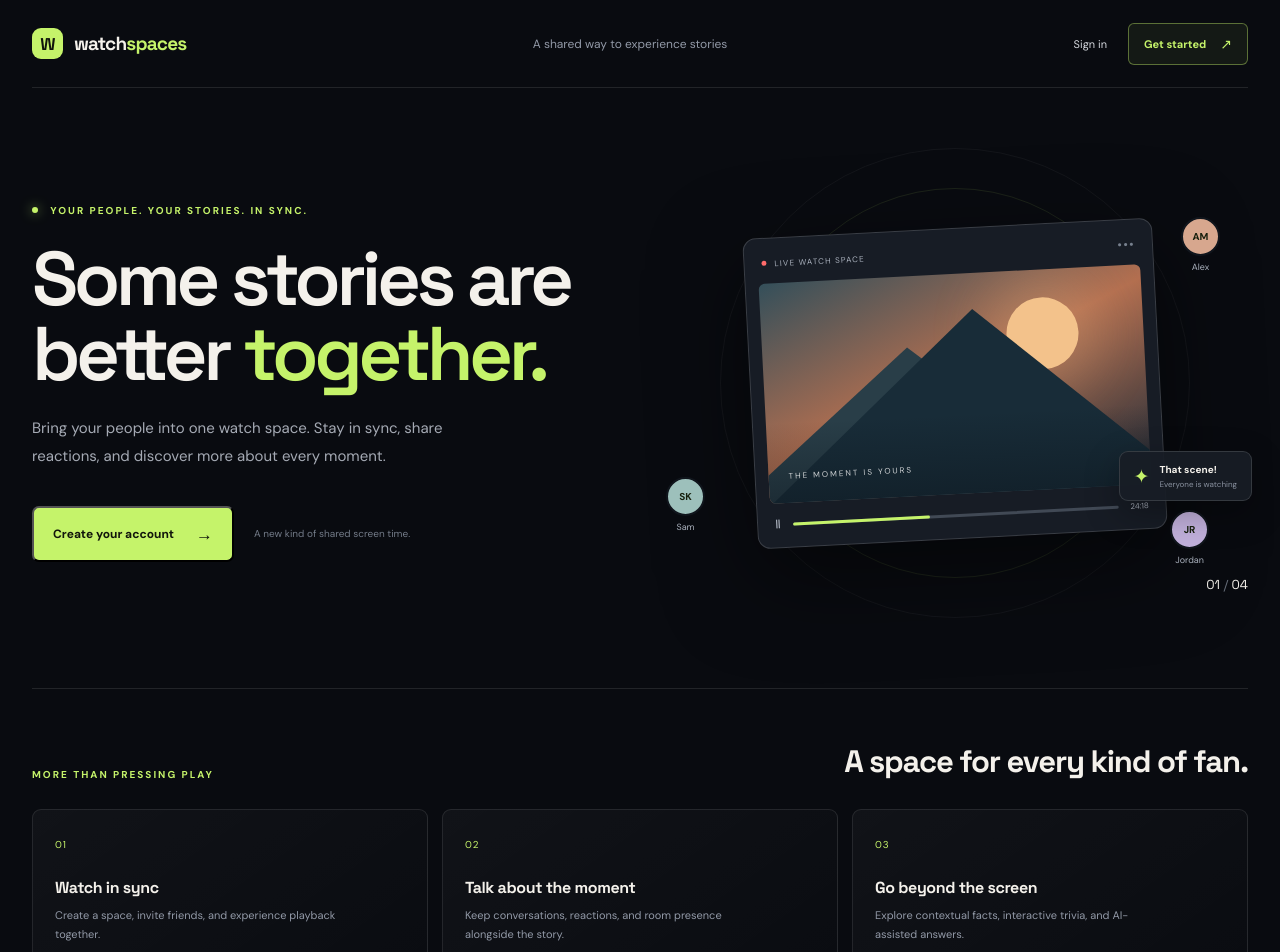
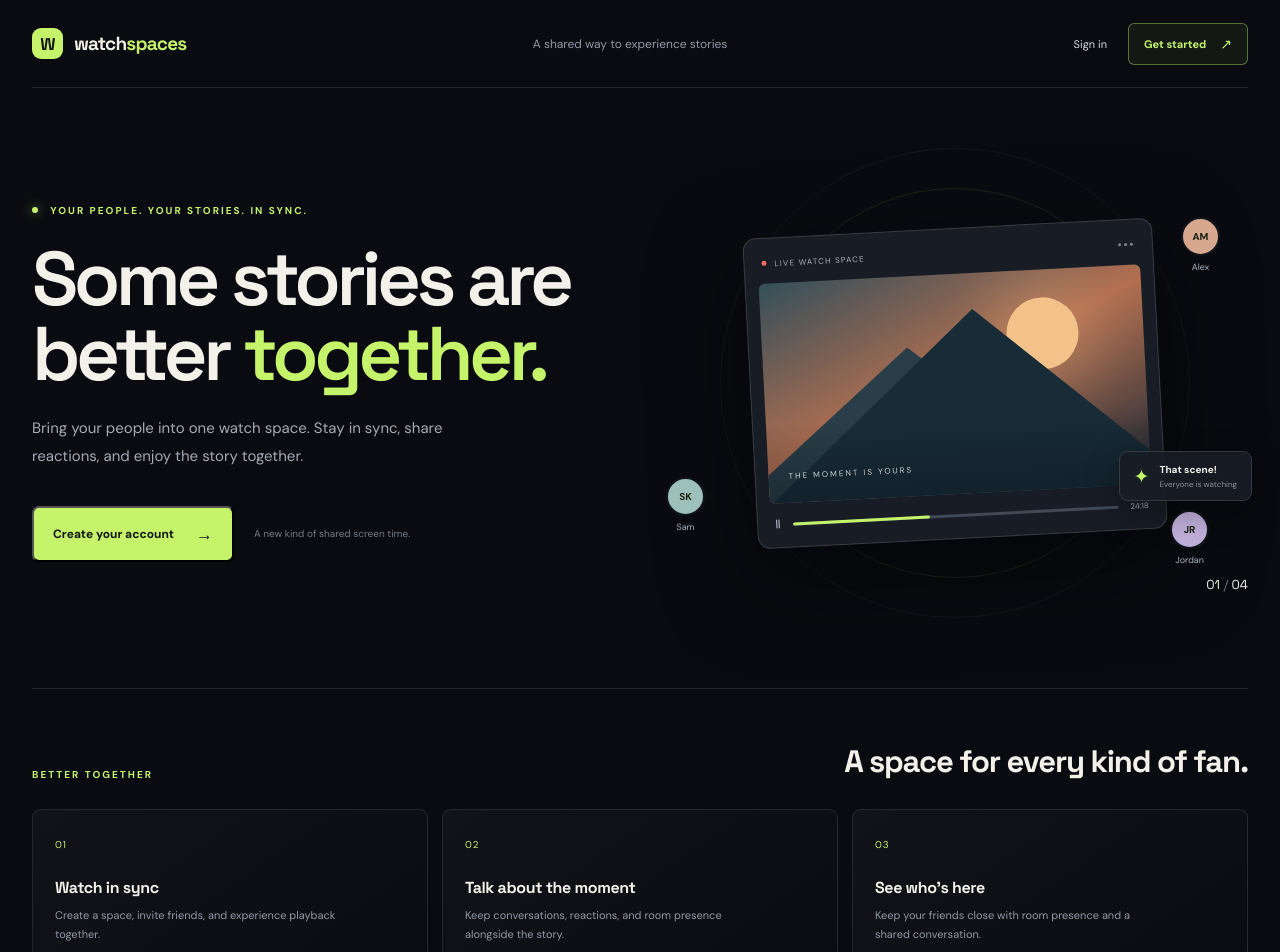
Before and after one commit to Manohar2026/ai-watch-spaces, a React (Vite) app in the folder frontend/: page / in a window 1280 px wide. Shown: the top 952 px of the page. Built offline with nearby package versions, Linux system fonts and the light colour scheme; no server answers.

Commit message:
feat: align product scope around watch party MVP

```diff
--- a/frontend/src/app/App.tsx
+++ b/frontend/src/app/App.tsx
@@ -44,7 +44,7 @@ function AppContent() {
   return (
     <main className="page-shell">
       <nav className="topbar" aria-label="Main navigation">
-        <a className="brand" href="/" aria-label="AI Watch Spaces home">
+        <a className="brand" href="/" aria-label="Watch Spaces home">
           <span className="brand-mark" aria-hidden="true">W</span>
           <span>watch<span className="brand-accent">spaces</span></span>
         </a>
@@ -61,7 +61,7 @@ function AppContent() {
           <h1 id="hero-title">Some stories are<br />better <span>together.</span></h1>
           <p className="hero-description">
             Bring your people into one watch space. Stay in sync, share reactions,
-            and discover more about every moment.
+            and enjoy the story together.
           </p>
           <div className="hero-actions">
             <button className="primary-button" type="button" onClick={() => setView('register')}>
@@ -99,7 +99,7 @@ function AppContent() {
 
       <section className="feature-section" id="how-it-works" aria-labelledby="feature-title">
         <div className="section-heading">
-          <p className="eyebrow">MORE THAN PRESSING PLAY</p>
+          <p className="eyebrow">BETTER TOGETHER</p>
           <h2 id="feature-title">A space for every kind of fan.</h2>
         </div>
         <div className="feature-grid">
@@ -115,8 +115,8 @@ function AppContent() {
           </article>
           <article className="feature-card">
             <span className="feature-number">03</span>
-            <h3>Go beyond the screen</h3>
-            <p>Explore contextual facts, interactive trivia, and AI-assisted answers.</p>
+            <h3>See who's here</h3>
+            <p>Keep your friends close with room presence and a shared conversation.</p>
           </article>
         </div>
       </section>
```
